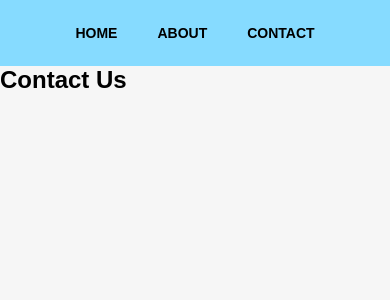
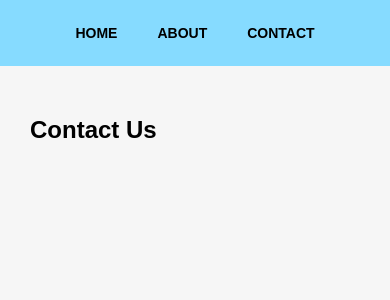
Before and after one commit to kateFrontend/react-filter-app, a React (Create React App) app: page /contact in a window 390 px wide. Shown: the top 300 px of the page. Built offline with nearby package versions, Linux system fonts and the light colour scheme; a web font is replaced by a local one.

Commit message:
update css

```diff
--- a/src/App.css
+++ b/src/App.css
@@ -70,12 +70,24 @@ nav {
     margin: 50px 400px;
   }
 
+  .contact {
+    margin: 50px 400px;
+  }
+
   @media screen and (max-width: 500px) {
 
     .link {
       font-size: 14px;
       font-weight: bold;
       padding: 10px 20px;
+    }
+
+    .about-cont {
+      margin: 50px 30px;
+    }
+
+    .contact {
+      margin: 50px 30px;
     }
 
     .back {
--- a/src/pages/About.js
+++ b/src/pages/About.js
@@ -5,7 +5,7 @@ function About() {
   return (
     <div className="about-cont">
       <div>
-        <h2>About Us</h2>
+        <h2 >About Us</h2>
       </div>
       <div className="text-wrapper">
       <LoremIpsum p={2} />
--- a/src/pages/Contact.js
+++ b/src/pages/Contact.js
@@ -2,7 +2,7 @@ import React from "react";
 
 function Contact() {
   return (
-    <div>
+    <div className="contact">
       <h2>Contact Us</h2>
     </div>
   );
```
